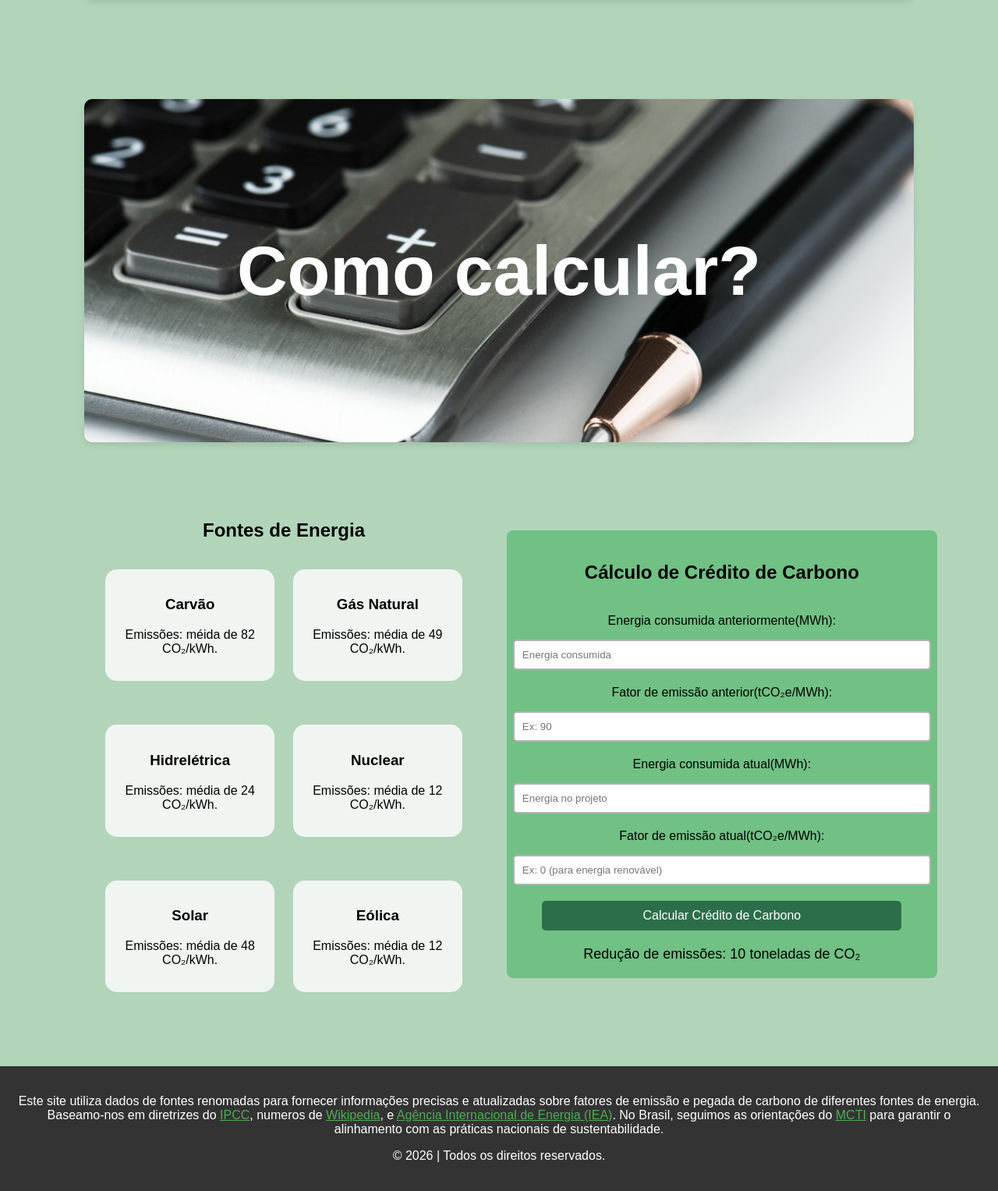
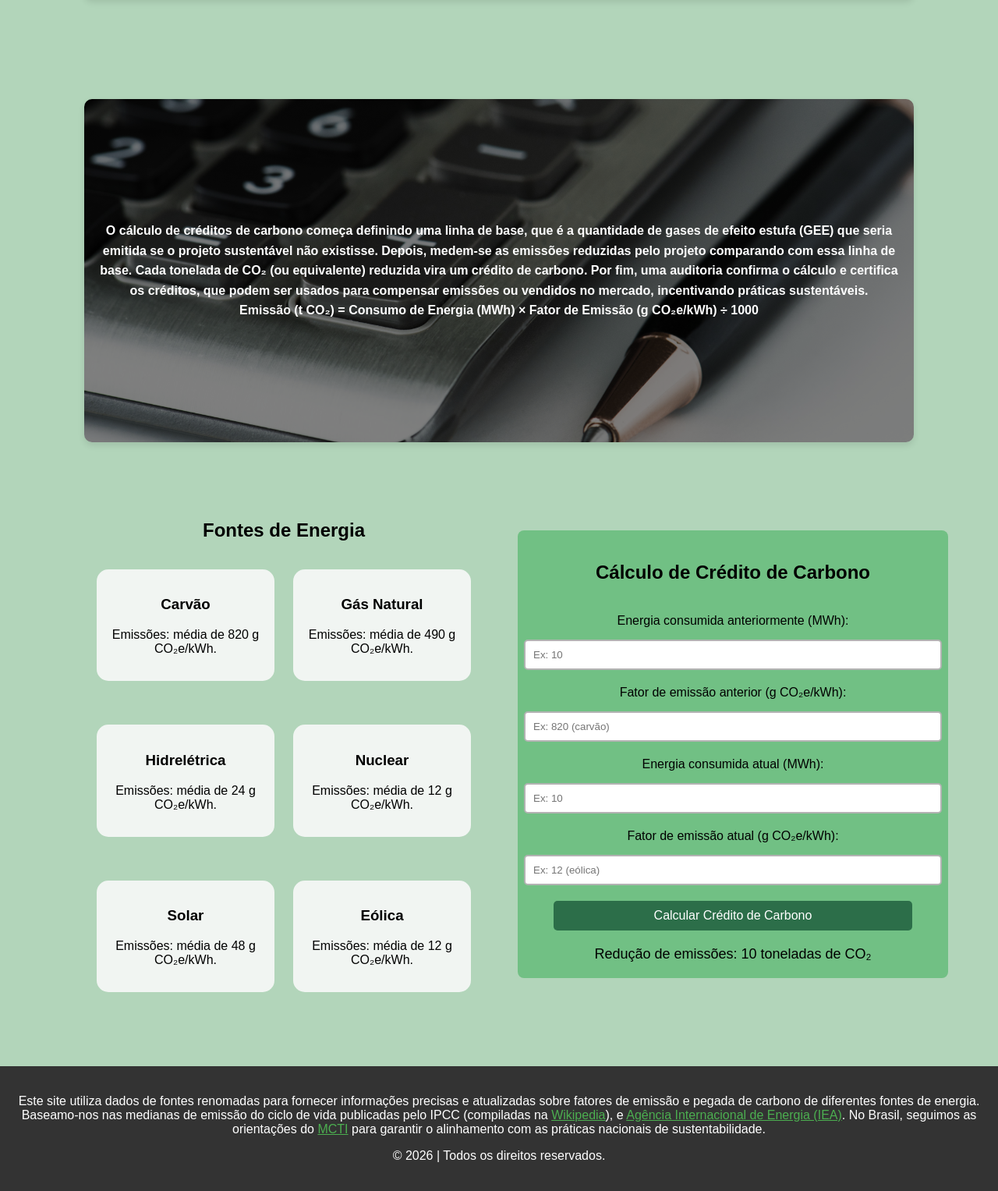
Before and after one commit to MauricioWRC/SiteAPSFlask, a Flask app: template templates/index.html in a window 1280 px wide. Shown: the part 2537-4064 px from the top of the page at 78% size. Run offline with Flask 3, Linux system fonts and the light colour scheme; the template is opened without the code that fills it: most values are stand-ins (such as "Sample title", 1, 10 or a date in 2020).

Commit message:
Add files via upload

```diff
--- a/app.py
+++ b/app.py
@@ -12,18 +12,21 @@ def index():
 @app.route('/calculo', methods=['POST'])
 def calcular():
     try:
+        # Energia em MWh e fator de emissão em gCO₂e/kWh (mesma unidade dos cards)
         energia_referencia = float(request.form['energiaReferencia'])
-        fator_emissao = float(request.form['fatorEmissao'])/100
+        fator_emissao = float(request.form['fatorEmissao'])
         energia_projeto = float(request.form['energiaProjeto'])
-        fator_emissao_projeto = float(request.form['fatorEmissaoProjeto'])/100
+        fator_emissao_projeto = float(request.form['fatorEmissaoProjeto'])
 
-        emissao_referencia = energia_referencia * fator_emissao
-        emissao_projeto = energia_projeto * fator_emissao_projeto
+        # MWh x gCO₂e/kWh / 1000 = toneladas de CO₂
+        emissao_referencia = energia_referencia * fator_emissao / 1000
+        emissao_projeto = energia_projeto * fator_emissao_projeto / 1000
         reducao_emissoes = emissao_referencia - emissao_projeto
 
-        return render_template('index.html', resultado=reducao_emissoes)
+        return render_template('index.html', resultado=round(reducao_emissoes, 2))
 
     except ValueError:
-        return render_template('index.html', resultado="Erro nos valores inseridos.")
+        return render_template('index.html', erro="Erro nos valores inseridos.")
+
 if __name__ == '__main__':
     app.run(debug=True)
--- /dev/null
+++ b/requirements.txt
@@ -0,0 +1 @@
+flask
--- a/static/style.css
+++ b/static/style.css
@@ -198,6 +198,25 @@ header{
     transition: 0.3s;
 }
 
+/* Celular/tablet não tem hover: mostra o texto dos cards direto, com a imagem escurecida */
+@media (hover: none){
+    .Card_Info{
+        background-color: rgba(0, 0, 0, 0.5);
+        background-blend-mode: overlay;
+    }
+    .Card_Info h2{
+        display: none;
+    }
+    .Card_Info p{
+        display: flex;
+        align-items: center;
+        justify-content: center;
+        color: #ffffff;
+        font-weight: bold;
+        line-height: 1.6;
+    }
+}
+
 @media (min-width: 800px){
     .Card_Info:hover p{
         font-size: 1.5em;
@@ -291,7 +310,7 @@ header{
 }
 #calculadora button:hover {
     transition: 0.3s;
-    background-color:#2c6e49;
+    background-color:#1e4d33;
 }
 .resultado {
     margin-top: 20px;
--- a/templates/index.html
+++ b/templates/index.html
@@ -8,8 +8,8 @@
 </head>
 <body>
     <header><!-- Cabeçalho da página-->
-        <a href="#Home"><img src="../static/Img/Logo simples circular esmaltaria preto.png" alt="" id="Logo"></a><!-- Ao clicar no Logotipo será transferido para o inicio da pagina -->
-        <p>Calcular Crédito de Carbono Utilizando Metodologia Energetica</p><!-- Texto -->
+        <a href="#Home"><img src="{{ url_for('static', filename='Img/Logo simples circular esmaltaria preto.png') }}" alt="Voltar ao início" id="Logo"></a><!-- Ao clicar no Logotipo será transferido para o inicio da pagina -->
+        <p>Calcular Crédito de Carbono Utilizando Metodologia Energética</p><!-- Texto -->
         <div id="opcoes"> <!-- divisão para os botoes superiores -->
             <a class="opcoes" href="#Home">Home</a> <!-- Move para o inicio (#Home) -->
             <a class="opcoes" href="#Introducao">Sobre</a> <!-- Move para o Sobre (#Introducao) -->
@@ -43,12 +43,12 @@
             </div>
             <div id="Energia" class="Card_Info">
                 <h2>Crédito com Energia</h2>
-                <p>Esse calculo é importante pois permite que empresas e indivíduos avaliem e compensem
-                    o impacto ambiental e preveni-lo. Como a geração de energia
+                <p>Esse cálculo é importante porque permite que empresas e indivíduos avaliem, compensem
+                    e previnam seu impacto ambiental. Como a geração de energia
                     elétrica é uma das principais fontes de emissão de gases de efeito estufa,
                     esse método incentiva a redução do consumo e o investimento em fontes de
-                    energia limpa. Assim, ele ajuda na transição para uma economia mais sustentavel
-                    e na diminuição das mudanças climáticas.</p>
+                    energia limpa. Assim, ele ajuda na transição para uma economia mais sustentável
+                    e no combate às mudanças climáticas.</p>
             </div>
             <div id="ComoCalcular" class="Card_Info">
                 <h2>Como calcular?</h2>
@@ -56,7 +56,7 @@
                     que seria emitida se o projeto sustentável não existisse. Depois, medem-se as emissões reduzidas pelo projeto comparando com essa linha de base.
                     Cada tonelada de CO₂ (ou equivalente) reduzida vira um crédito de carbono. Por fim, uma auditoria confirma o
                     cálculo e certifica os créditos, que podem ser usados para compensar emissões ou vendidos no mercado, incentivando práticas sustentáveis.<br>
-                  Crédito de Carbono = Consumo de Energia(kWh) X Fator dee Emissão(kg CO₂/kWh)/1000
+                  Emissão (t CO₂) = Consumo de Energia (MWh) × Fator de Emissão (g CO₂e/kWh) ÷ 1000
                 </p>
                 </div>
     </section>
@@ -65,54 +65,60 @@
     <section id="Container_Calculadora"> <!-- sessão da calculadora-->
         <div id="Sobre"> <!-- divisão para organização dos cards de informações para o usuario -->
             <h2>Fontes de Energia</h2>
-            <div class="container_Cards"> <!-- cards informativos  -->
+            <div class="container_Cards"> <!-- cards informativos (mediana do ciclo de vida, IPCC AR5) -->
                 <div class="card">
                     <h3>Carvão</h3>
-                    <p>Emissões: méida de 82 CO₂/kWh.</p>
+                    <p>Emissões: média de 820 g CO₂e/kWh.</p>
                 </div>
                 <div class="card">
                     <h3>Gás Natural</h3>
-                    <p>Emissões: média de 49 CO₂/kWh.</p>
+                    <p>Emissões: média de 490 g CO₂e/kWh.</p>
                 </div>
                 <div class="card">
                     <h3>Hidrelétrica</h3>
-                    <p>Emissões: média de 24 CO₂/kWh.</p>
+                    <p>Emissões: média de 24 g CO₂e/kWh.</p>
                 </div>
                 <div class="card">
                     <h3>Nuclear</h3>
-                    <p>Emissões: média de 12 CO₂/kWh.</p>
+                    <p>Emissões: média de 12 g CO₂e/kWh.</p>
                 </div>
                 <div class="card">
                     <h3>Solar</h3>
-                    <p>Emissões: média de 48 CO₂/kWh.</p>
+                    <p>Emissões: média de 48 g CO₂e/kWh.</p>
                 </div>
                 <div class="card">
                     <h3>Eólica</h3>
-                    <p>Emissões: média de 12 CO₂/kWh.</p>
+                    <p>Emissões: média de 12 g CO₂e/kWh.</p>
                 </div>
             </div>
         </div>
         <div id="calculadora"> <!-- Organização para o formulario -->
             <h1>Cálculo de Crédito de Carbono</h1>
-            <form action="/calculo" method="POST"><!-- Formulario onde vai receber deiversos inputs para envio de dados -->
-                <label for="energiaReferencia">Energia consumida anteriormente(MWh):</label><!-- titulo e referencia ao input adequado -->
-                <input type="number" name="energiaReferencia" placeholder="Energia consumida" required> <!-- recebe e transfere dados do input para o back via nome depois do submit -->
+            <form action="/calculo#calculadora" method="POST"><!-- Formulario que recebe os inputs; o #calculadora mantém o usuário nesta seção após o envio -->
+                <label for="energiaReferencia">Energia consumida anteriormente (MWh):</label><!-- titulo e referencia ao input adequado (via id) -->
+                <input type="number" id="energiaReferencia" name="energiaReferencia" step="any" min="0" placeholder="Ex: 10" required> <!-- recebe e transfere dados do input para o back via nome depois do submit -->
 
-                <label for="fatorEmissao">Fator de emissão anterior(tCO₂e/MWh):</label>
-                <input type="number" name="fatorEmissao" step="1" placeholder="Ex: 90" required>
+                <label for="fatorEmissao">Fator de emissão anterior (g CO₂e/kWh):</label>
+                <input type="number" id="fatorEmissao" name="fatorEmissao" step="any" min="0" placeholder="Ex: 820 (carvão)" required>
 
-                <label for="energiaProjeto">Energia consumida atual(MWh):</label>
-                <input type="number" name="energiaProjeto" placeholder="Energia no projeto" required>
+                <label for="energiaProjeto">Energia consumida atual (MWh):</label>
+                <input type="number" id="energiaProjeto" name="energiaProjeto" step="any" min="0" placeholder="Ex: 10" required>
 
-                <label for="fatorEmissaoProjeto">Fator de emissão atual(tCO₂e/MWh):</label>
-                <input type="number" name="fatorEmissaoProjeto" step="1" placeholder="Ex: 0 (para energia renovável)" required>
+                <label for="fatorEmissaoProjeto">Fator de emissão atual (g CO₂e/kWh):</label>
+                <input type="number" id="fatorEmissaoProjeto" name="fatorEmissaoProjeto" step="any" min="0" placeholder="Ex: 12 (eólica)" required>
 
                 <button type="submit">Calcular Crédito de Carbono</button> <!-- Envio de dados -->
             </form>
 
-            {% if resultado is not none %} <!-- Abertura para a vinculação do html com o Flask para uso de variaveis-->
+            {% if erro %} <!-- Mensagem de erro enviada pelo Flask -->
+            <div class="resultado">{{ erro }}</div>
+            {% elif resultado is defined %} <!-- Só aparece depois que o formulário é enviado -->
             <div class="resultado"> <!-- div para o resultado dado após o submit dos dados -->
-                Redução de emissões: {{ resultado }} toneladas de CO₂  <!-- Aparição da variavel resultado no html -->
+                {% if resultado >= 0 %}
+                Redução de emissões: {{ resultado }} toneladas de CO₂
+                {% else %}
+                Aumento de emissões: {{ -resultado }} toneladas de CO₂
+                {% endif %}
             </div>
             {% endif %}
         </div>
@@ -121,8 +127,7 @@
     <footer style="background-color: #333; color: #fff; padding: 20px; text-align: center;">
         <p>
             Este site utiliza dados de fontes renomadas para fornecer informações precisas e atualizadas sobre fatores de emissão e pegada de carbono de diferentes fontes de energia.
-            Baseamo-nos em diretrizes do <a href="https://pt.wikipedia.org/wiki/Fator_de_emissão#:~:text=O%20factor%20de%20emissão%20é,fontes%20de%20poluição%20do%20ar" style="color: #4caf50;">IPCC</a>,
-            numeros de <a href="https://en.wikipedia.org/wiki/Life-cycle_greenhouse_gas_emissions_of_energy_sources" style="color: #4caf50;">Wikipedia</a>,
+            Baseamo-nos nas medianas de emissão do ciclo de vida publicadas pelo IPCC (compiladas na <a href="https://en.wikipedia.org/wiki/Life-cycle_greenhouse_gas_emissions_of_energy_sources" style="color: #4caf50;">Wikipedia</a>),
             e <a href="https://www.iea.org/data-and-statistics/data-product/emissions-factors-2023" style="color: #4caf50;">Agência Internacional de Energia (IEA)</a>.
             No Brasil, seguimos as orientações do <a href="https://www.gov.br/mcti/pt-br/acompanhe-o-mcti/sirene" style="color: #4caf50;">MCTI</a>
             para garantir o alinhamento com as práticas nacionais de sustentabilidade. <!-- Algumas das fontes utilizadas -->
```
